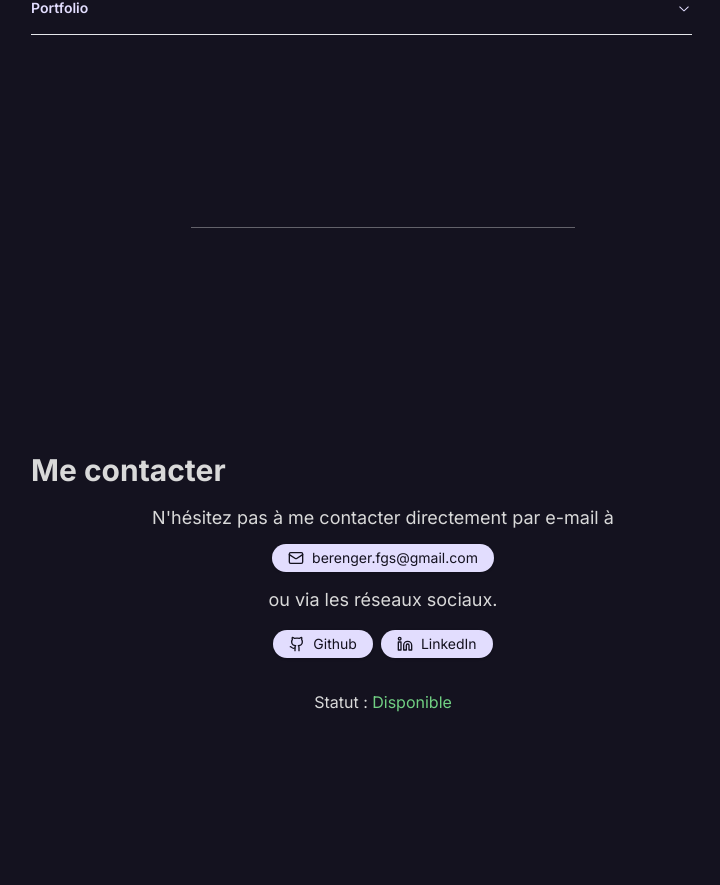
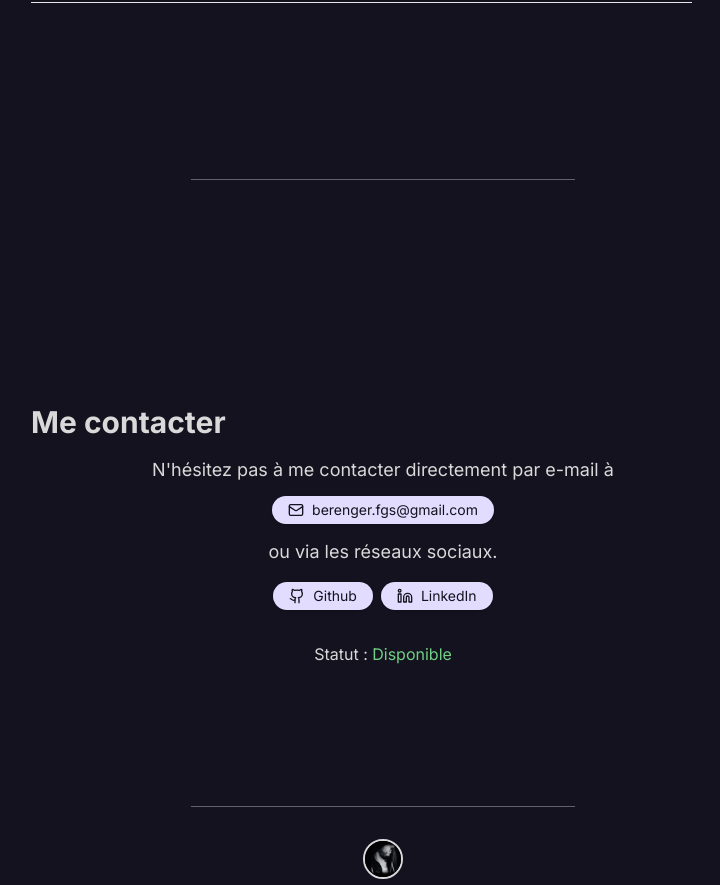
Before and after one commit to beren87/mon-portfolio, a Next.js app: page / in a window 1280 px wide. Shown: the part 1912-2797 px from the top of the page, without its empty margins (257-977 px from the left). Built offline with nearby package versions, Linux system fonts and the light colour scheme.

Commit message:
Adding Footer page

```diff
--- a/app/layout.tsx
+++ b/app/layout.tsx
@@ -3,6 +3,7 @@ import { Inter } from "next/font/google"
 import "./globals.css"
 import { ThemeProvider } from "@/src/theme/ThemeProvider"
 import { Header } from "@/components/Header"
+import { Footer } from "@/components/Footer"
 
 const inter = Inter({ subsets: ["latin"] })
 
@@ -33,7 +34,7 @@ export default function RootLayout({
             <Header />
             <div className='py-12 w-full'>
               {children}
-              {/* <Footer /> */}
+              <Footer />
             </div>
           </div>
         </ThemeProvider>
--- a/app/page.tsx
+++ b/app/page.tsx
@@ -16,6 +16,7 @@ export default function Home() {
       <Projects />
       <SectionDivider />
       <Contact />
+      <SectionDivider />
     </main>
   )
 }
--- a/components/Contact.tsx
+++ b/components/Contact.tsx
@@ -9,7 +9,7 @@ export const Contact = () => {
   return (
     <section
       id='contact'
-      className='container scroll-m-1 sm:scroll-m-24 md:scroll-m-1 pt-32 pb-72 sm:pb-20'
+      className='container scroll-m-1 sm:scroll-m-24 md:scroll-m-1 pt-32 pb-2 sm:pb-20'
     >
       <div className=' pt-2 sm:pt-10 md:pt-24'>
         <div>
--- /dev/null
+++ b/components/Footer.tsx
@@ -0,0 +1,26 @@
+import React from "react"
+import Image from "next/image"
+
+export const Footer = () => {
+  return (
+    <footer className='flex justify-center items-center py-4'>
+      <div className='flex flex-col items-center justify-center'>
+        <Image
+          className='rounded-full border-2 border-primary'
+          width={40}
+          height={40}
+          src={"/berenger.jpg"}
+          alt='Bérenger Ferguenis portrait'
+          quality={100}
+          priority={true}
+        />
+        <p className='text-primary text-xs sm:text-base py-2'>
+          © {new Date().getFullYear()} Bérenger
+        </p>
+        <p className='font-thin text-base'>
+          Conçu et réalisé par Bérenger Ferguenis
+        </p>
+      </div>
+    </footer>
+  )
+}
--- a/components/SectionDivider.tsx
+++ b/components/SectionDivider.tsx
@@ -3,7 +3,7 @@ import React from "react"
 export const SectionDivider = () => {
   return (
     <div className='flex justify-center items-center'>
-      <div className='border-b-[0.05rem] border-primary border-opacity-40 w-2/4 sm:2/4 pb-16'></div>
+      <div className='border-b-[0.05rem] border-primary border-opacity-40 w-2/4 sm:2/4 pb-12'></div>
     </div>
   )
 }
```
